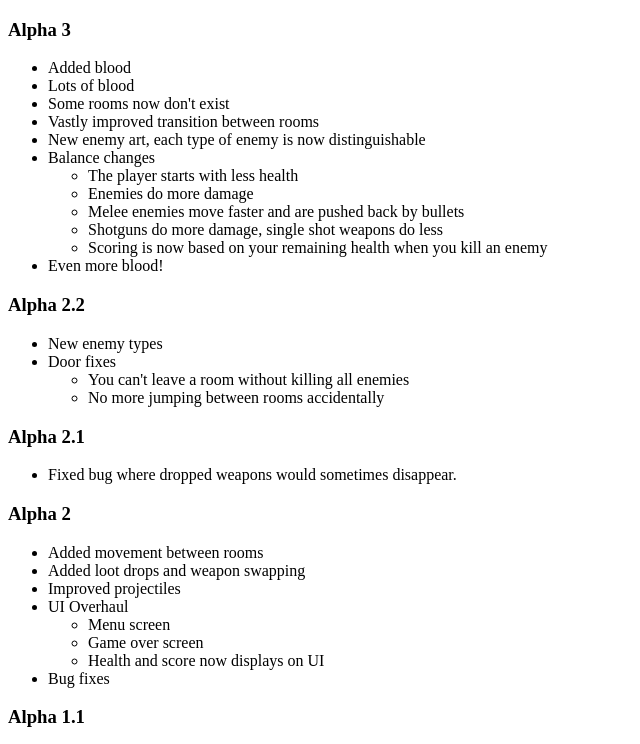
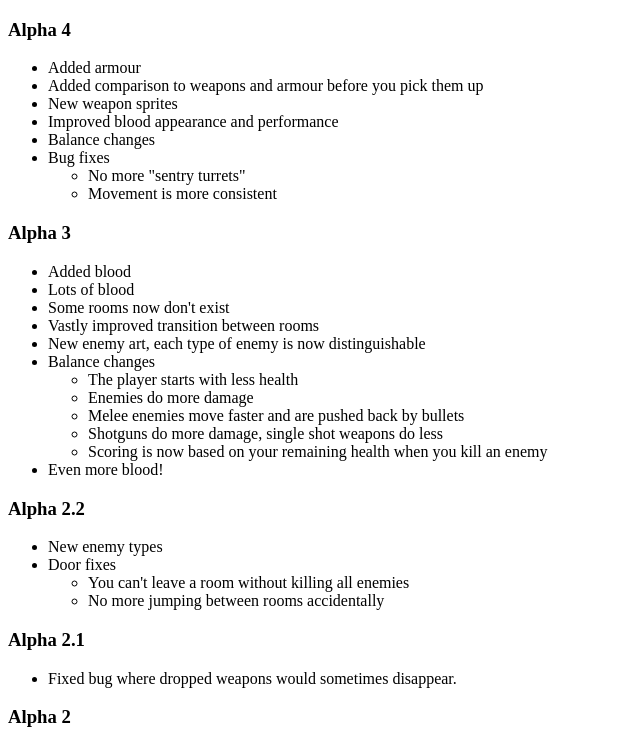
Before and after one commit to studio-scur/studio-scur.github.io, a plain HTML site: page changelog/index.html in a window 1280 px wide. Shown: the top 744 px of the page, without its empty margins (0-640 px from the left). Drawn offline with Linux system fonts and the light colour scheme.

Commit message:
Updated to alpha 4

```diff
--- a/changelog/index.html
+++ b/changelog/index.html
@@ -5,6 +5,20 @@
 		<title>Studio Scur | The Tower | Changelog</title>
 	</head>
 	<body id="changelog" onload="">
+		<h3>Alpha 4</h3>
+		<ul>
+		<li>Added armour</li>
+		<li>Added comparison to weapons and armour before you pick them up</li>
+		<li>New weapon sprites</li>
+		<li>Improved blood appearance and performance</li>
+		<li>Balance changes</li>
+		<li>Bug fixes</li>
+		<ul>
+		<li>No more "sentry turrets"</li>
+		<li>Movement is more consistent</li>
+		</ul>
+		</ul>
+
 		<h3>Alpha 3</h3>
 		<ul>
 		<li>Added blood</li>
@@ -12,7 +26,7 @@
 		<li>Some rooms now don't exist</li>
 		<li>Vastly improved transition between rooms</li>
 		<li>New enemy art, each type of enemy is now distinguishable</li>
-		<li>Balance changes
+		<li>Balance changes</li>
 
 		<ul>
 		<li>The player starts with less health</li>
```
Also changed, not shown: index.html (+2 -2 lines), 1 other file.
